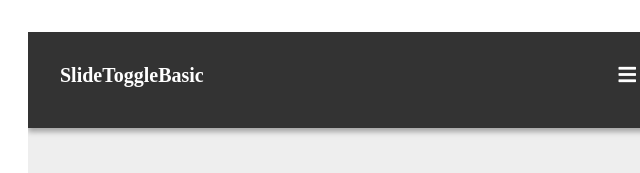
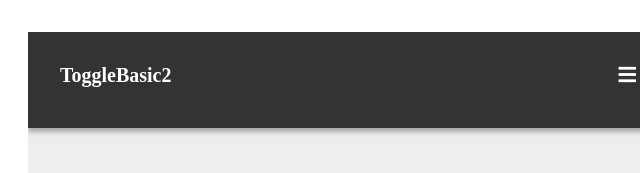
Before and after one commit to koichi-inoue/Navi-ToggleBasic2, a plain HTML site: page index.html in a window 1280 px wide. Shown: the top 173 px of the page, 292-932 px from the left. Drawn offline with nearby package versions, Linux system fonts and the light colour scheme.

Commit message:
Update index.html

```diff
--- a/index.html
+++ b/index.html
@@ -14,7 +14,7 @@
     <div id="container">
 
       <header>
-        <h1>SlideToggleBasic</h1>
+        <h1>ToggleBasic2</h1>
         <nav class="menu">
           <ul class="menu-button">
             <li><a href="#"><i class="fas fa-bars"></i></a></li>
```
